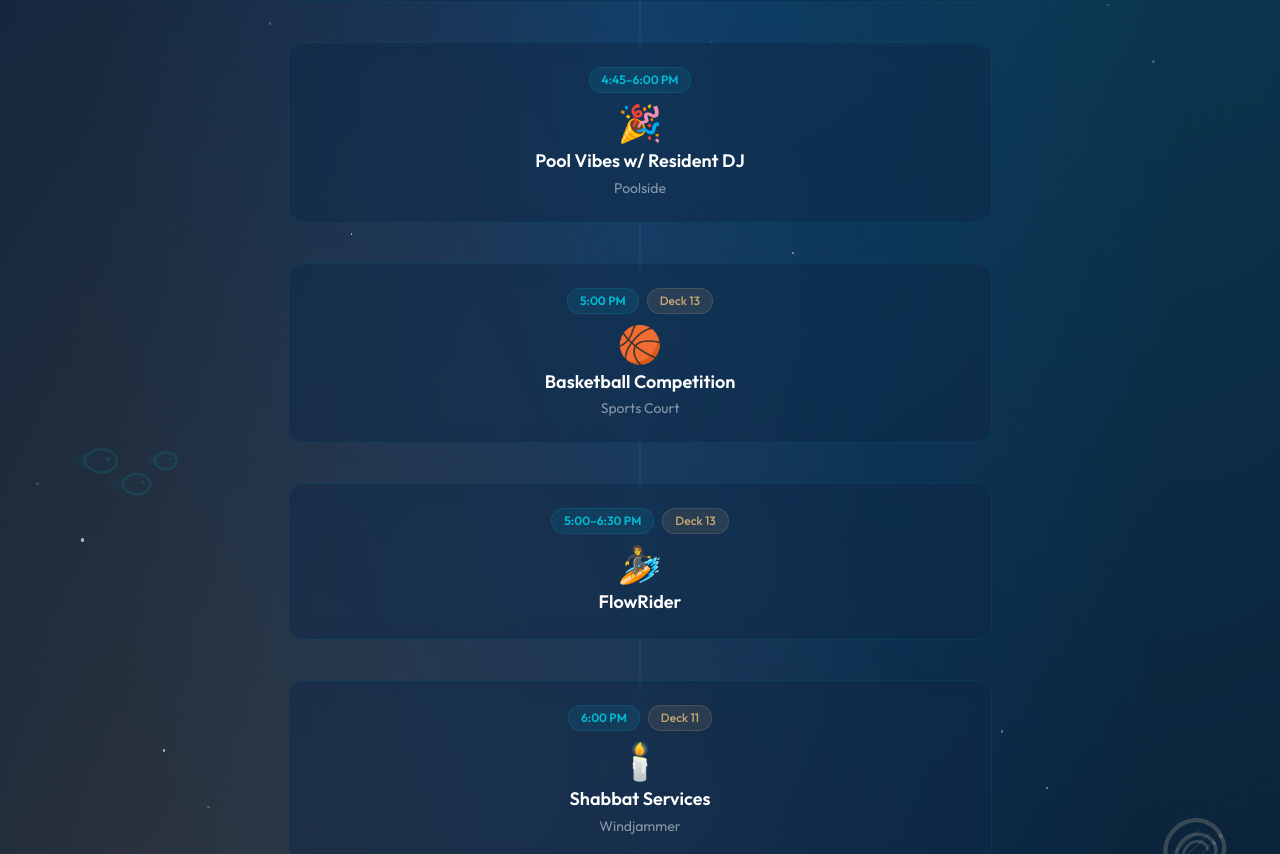
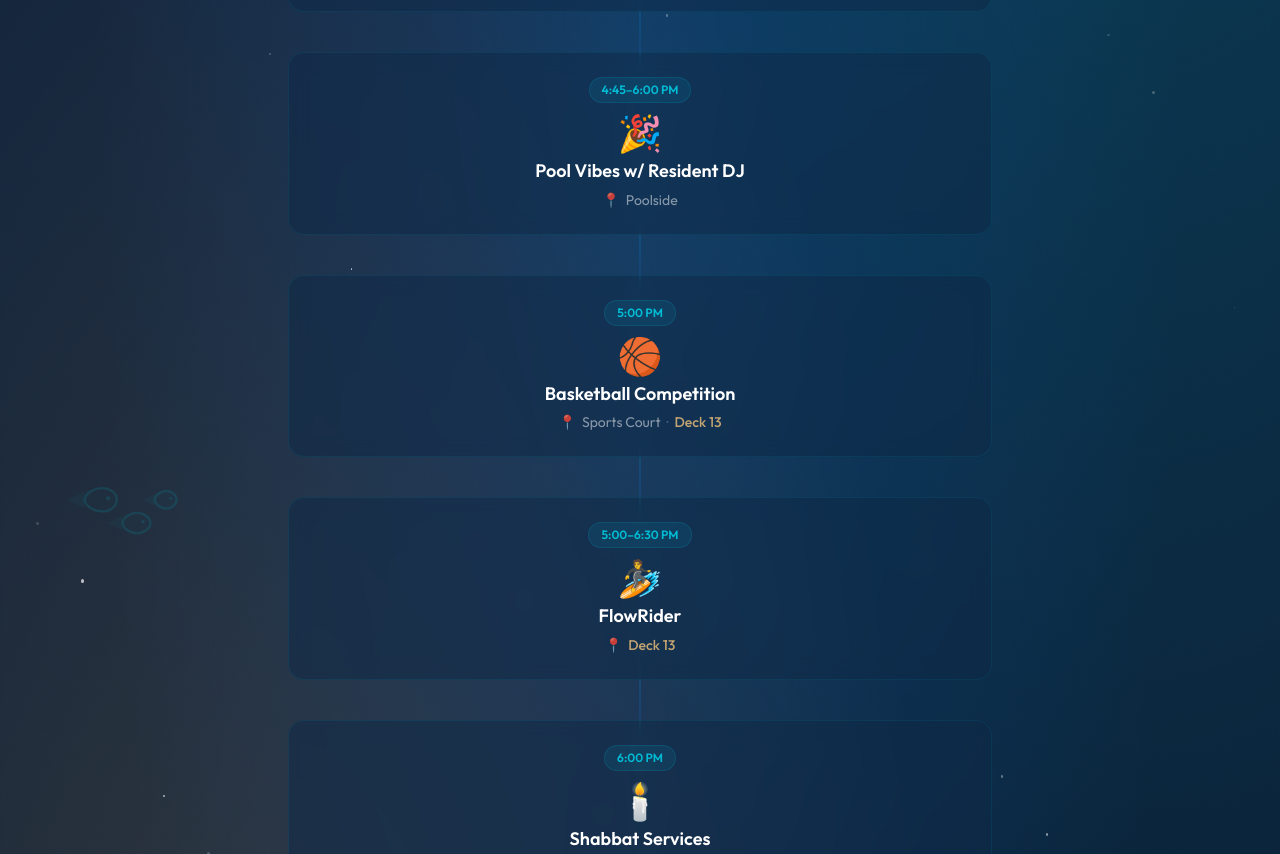
Before and after one commit to eylonalon18-cyber/Yakir-s-Bachelor-Cruise, a Next.js app: page /friday in a window 1280 px wide. Shown: the part 2006-2860 px from the top of the page. Built offline with nearby package versions, Linux system fonts and the light colour scheme.

Commit message:
Timeline: show location with pin next to deck under event name
Move deck out of the top badge row; render "📍 Location · Deck X"
beneath the event name.

Co-Authored-By: Claude Opus 4.8 (1M context) <noreply@anthropic.com>

```diff
--- a/src/components/Timeline.tsx
+++ b/src/components/Timeline.tsx
@@ -68,16 +68,11 @@ export default function Timeline({ events }: { events: TimelineEvent[] }) {
             transition={{ type: "spring", stiffness: 300 }}
             className="relative z-10 glass-card rounded-2xl p-5 sm:p-6 group hover:border-aqua/30 transition-all duration-300 text-center"
           >
-            {/* Time & deck badges */}
-            <div className="flex items-center justify-center gap-2 mb-3 flex-wrap">
+            {/* Time badge */}
+            <div className="flex items-center justify-center mb-3">
               <span className="text-xs font-semibold text-aqua bg-aqua/10 px-3 py-1 rounded-full border border-aqua/15">
                 {event.time}
               </span>
-              {event.deck && (
-                <span className="text-xs font-medium text-gold/80 bg-gold/10 px-3 py-1 rounded-full border border-gold/15">
-                  {event.deck}
-                </span>
-              )}
             </div>
 
             {/* Icon */}
@@ -90,9 +85,18 @@ export default function Timeline({ events }: { events: TimelineEvent[] }) {
               {event.activity}
             </h3>
 
-            {/* Location */}
-            {event.location && (
-              <p className="text-sm text-white/50 mt-1">{event.location}</p>
+            {/* Location + deck, with pin */}
+            {(event.location || event.deck) && (
+              <p className="text-sm text-white/50 mt-1.5 flex items-center justify-center gap-1.5 flex-wrap">
+                <span aria-hidden className="text-aqua/80">📍</span>
+                {event.location && <span>{event.location}</span>}
+                {event.location && event.deck && (
+                  <span className="text-white/25">·</span>
+                )}
+                {event.deck && (
+                  <span className="text-gold/80 font-medium">{event.deck}</span>
+                )}
+              </p>
             )}
 
             {/* Note (dress code, TBD details, etc.) */}
```
